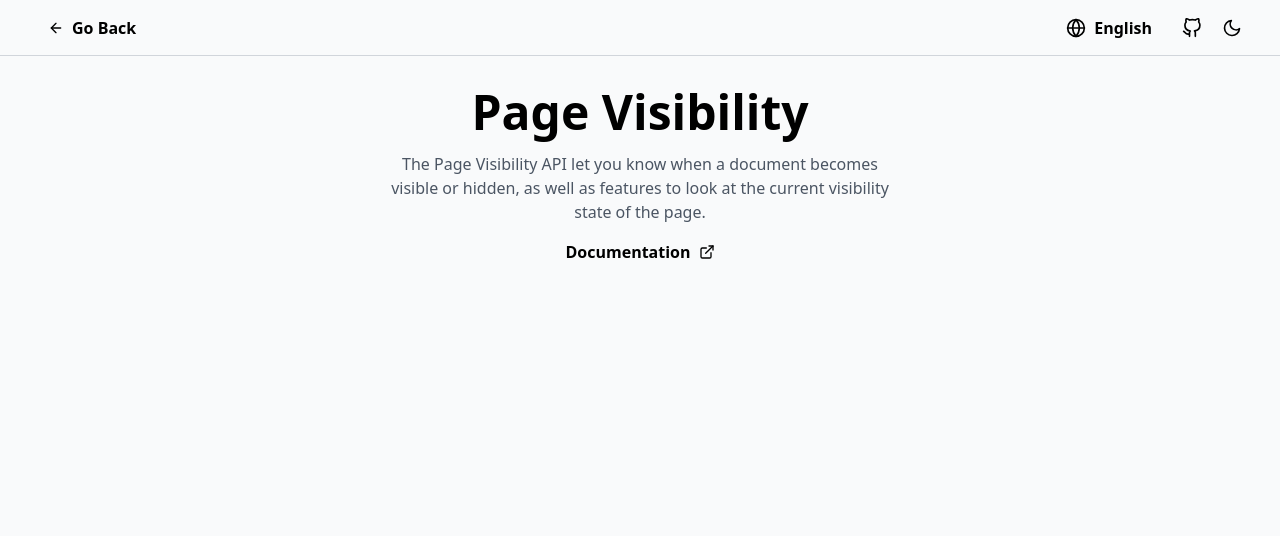
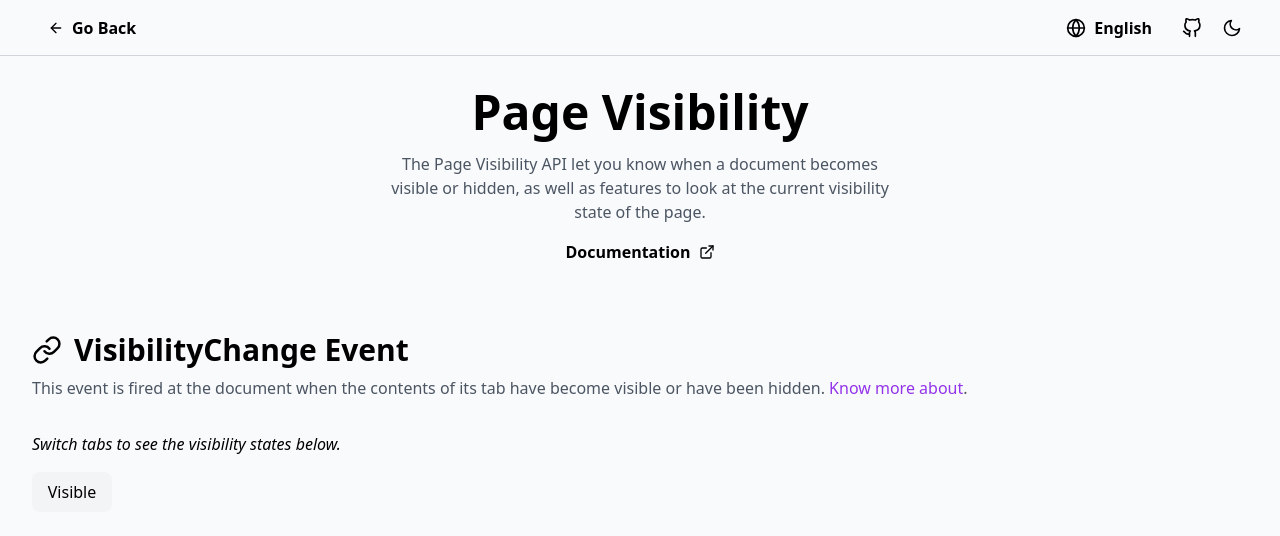
Before and after one commit to LuanEdCosta/react-web-apis, a React (Vite) app: page /page-visibility in a window 1280 px wide. Shown: the top 536 px of the page. Built offline with nearby package versions, Linux system fonts and the light colour scheme.

Commit message:
Create the page visibility change example

```diff
--- /dev/null
+++ b/src/locales/EN/PageVisibility.json
@@ -0,0 +1,7 @@
+{
+  "visibilityChange": {
+    "title": "VisibilityChange Event",
+    "subtitle": "This event is fired at the document when the contents of its tab have become visible or have been hidden.",
+    "explanation": "Switch tabs to see the visibility states below."
+  }
+}
--- a/src/locales/EN/index.ts
+++ b/src/locales/EN/index.ts
@@ -5,3 +5,4 @@ export { default as Glossary } from './Glossary.json'
 export { default as WebCrypto } from './WebCrypto.json'
 export { default as Languages } from './Languages.json'
 export { default as NotSupported } from './NotSupported.json'
+export { default as PageVisibility } from './PageVisibility.json'
--- /dev/null
+++ b/src/locales/PT_BR/PageVisibility.json
@@ -0,0 +1,7 @@
+{
+  "visibilityChange": {
+    "title": "Evento VisibilityChange",
+    "subtitle": "Este evento é acionado no documento quando o conteúdo de sua guia se torna visível ou fica oculto.",
+    "explanation": "Mude de guia para ver os estados de visibilidade abaixo."
+  }
+}
--- a/src/locales/PT_BR/index.ts
+++ b/src/locales/PT_BR/index.ts
@@ -5,3 +5,4 @@ export { default as Glossary } from './Glossary.json'
 export { default as WebCrypto } from './WebCrypto.json'
 export { default as Languages } from './Languages.json'
 export { default as NotSupported } from './NotSupported.json'
+export { default as PageVisibility } from './PageVisibility.json'
--- a/src/pages/PageVisibility/Links.ts
+++ b/src/pages/PageVisibility/Links.ts
@@ -1,3 +1,9 @@
 export const LINKS = {
   DOCS: 'https://developer.mozilla.org/en-US/docs/Web/API/Page_Visibility_API',
+
+  COMPATIBILITY:
+    'https://developer.mozilla.org/en-US/docs/Web/API/Page_Visibility_API#browser_compatibility',
+
+  VISIBILITY_CHANGE:
+    'https://developer.mozilla.org/en-US/docs/Web/API/Document/visibilitychange_event',
 }
--- /dev/null
+++ b/src/pages/PageVisibility/VisibilityChange.tsx
@@ -0,0 +1,73 @@
+import { useEffect, useState } from 'react'
+import { useTranslation } from 'react-i18next'
+import { SectionHeader, ExternalLink } from 'src/components'
+import { LINKS } from './Links'
+
+type VisibilityStateTimeline = {
+  key: number
+  visibilityState: VisibilityState
+}
+
+export const VisibilityChange: React.FC = () => {
+  const { t } = useTranslation('PageVisibility', {
+    keyPrefix: 'visibilityChange',
+  })
+
+  const { t: t1 } = useTranslation('Common')
+
+  const [visibilities, setVisibilities] = useState<VisibilityStateTimeline[]>([
+    { key: Date.now(), visibilityState: document.visibilityState },
+  ])
+
+  useEffect(() => {
+    const handleVisibilityChange = () => {
+      setVisibilities((currentVisibilities) => {
+        return [
+          ...currentVisibilities,
+          { key: Date.now(), visibilityState: document.visibilityState },
+        ]
+      })
+    }
+
+    document.addEventListener('visibilitychange', handleVisibilityChange)
+
+    return () => {
+      document.removeEventListener('visibilitychange', handleVisibilityChange)
+    }
+  }, [])
+
+  return (
+    <div>
+      <SectionHeader
+        className="mb-8"
+        title={t('title')}
+        anchor="visibilityChange"
+        subtitle={
+          <>
+            <span>{t('subtitle')}</span>
+            &nbsp;
+            <ExternalLink href={LINKS.VISIBILITY_CHANGE}>
+              {t1('knowMoreAbout')}
+            </ExternalLink>
+            <span>.</span>
+          </>
+        }
+      />
+
+      <div className="mb-4 italic">{t('explanation')}</div>
+
+      <div className="flex items-center flex-wrap">
+        {visibilities.map(({ key, visibilityState }) => {
+          return (
+            <div
+              key={key}
+              className="mr-4 mb-4 p-2 min-w-[5rem] rounded-lg bg-gray-100 dark:bg-gray-800 text-center capitalize transition-colors"
+            >
+              {visibilityState}
+            </div>
+          )
+        })}
+      </div>
+    </div>
+  )
+}
--- a/src/pages/PageVisibility/index.tsx
+++ b/src/pages/PageVisibility/index.tsx
@@ -1,12 +1,27 @@
 import { PageLayout } from 'src/layout'
-import { Navbar } from 'src/components'
+import { APINotSupported, Navbar } from 'src/components'
 
+import { LINKS } from './Links'
 import { Header } from './Header'
+import { VisibilityChange } from './VisibilityChange'
 
 export const PageVisibility: React.FC = () => {
+  const isAPISupported =
+    typeof document.visibilityState !== 'undefined' &&
+    typeof document.onvisibilitychange !== 'undefined'
+
   return (
     <PageLayout navbar={<Navbar />}>
       <Header />
+
+      <APINotSupported
+        isAPISupported={isAPISupported}
+        compatibilityLink={LINKS.COMPATIBILITY}
+      >
+        <div className="flex flex-col space-y-8">
+          <VisibilityChange />
+        </div>
+      </APINotSupported>
     </PageLayout>
   )
 }
```
